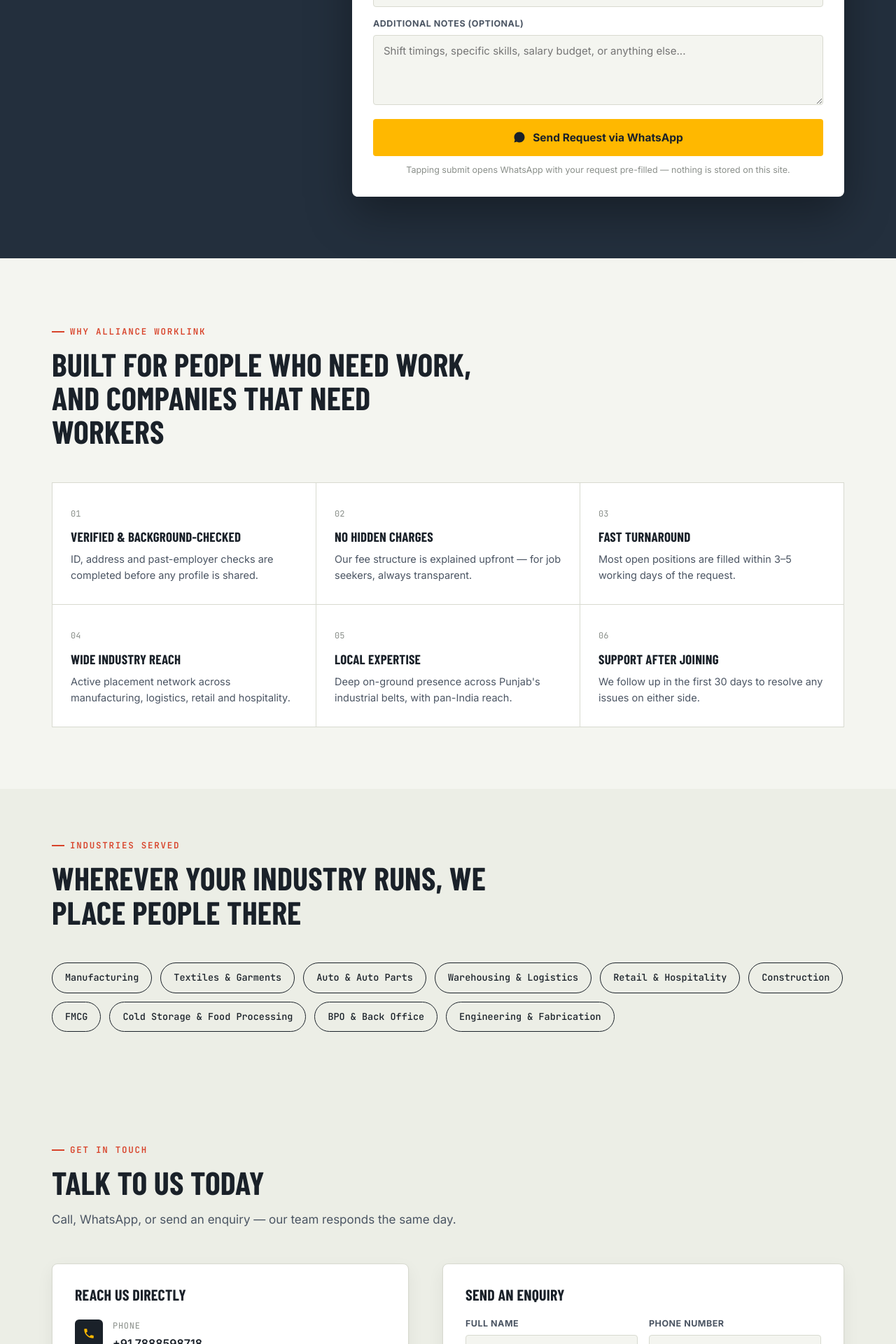
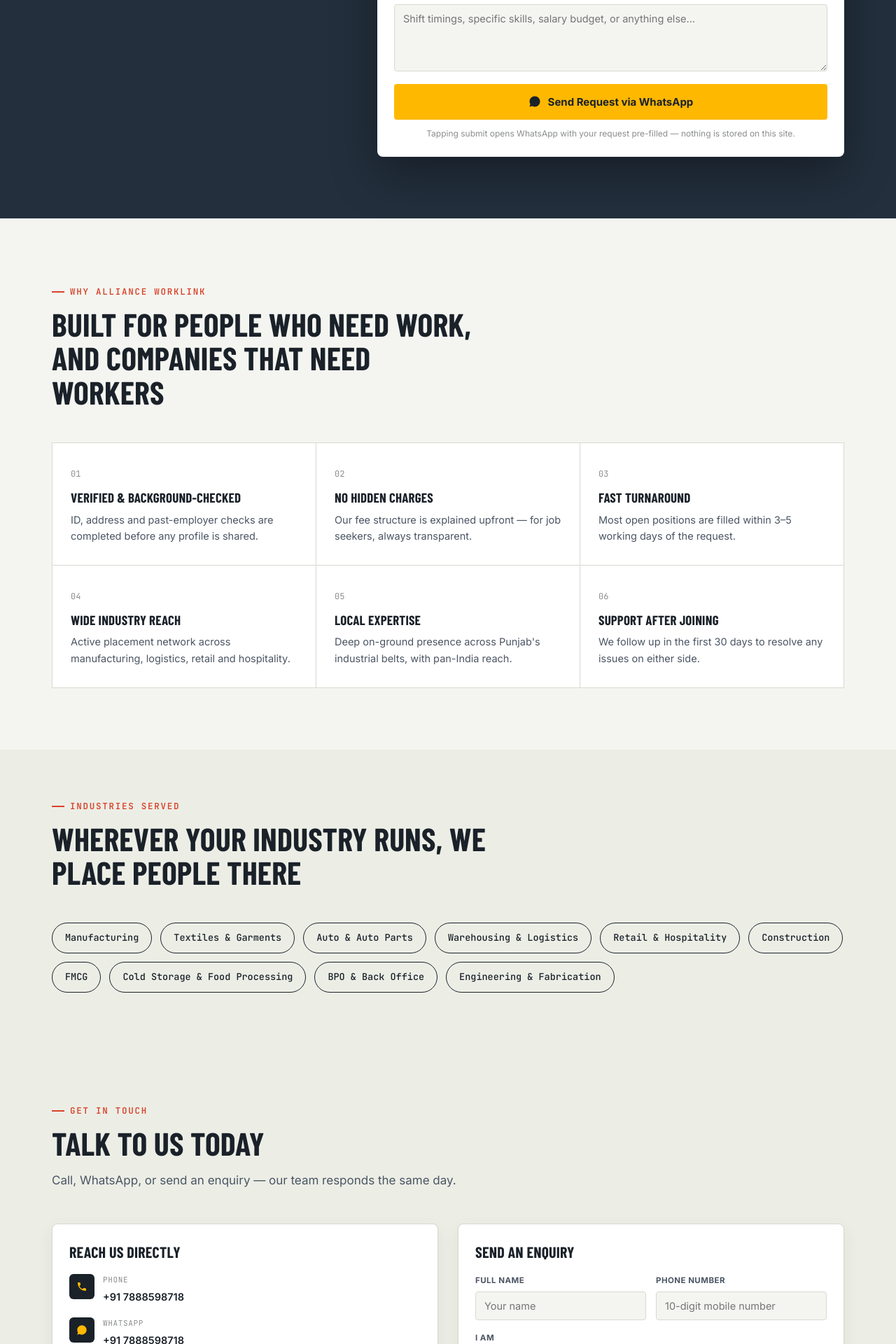
Before and after one commit to iakashpathak/AllianceWorklink, a React (Vite) app: page / in a window 1280 px wide. Shown: the part 3940-5860 px from the top of the page at 70% size. Built offline with nearby package versions, Linux system fonts and the light colour scheme; a web font is replaced by a local one.

Commit message:
Updated Alliance Worklink

```diff
--- a/src/index.css
+++ b/src/index.css
@@ -72,6 +72,10 @@ button { font-family: inherit; cursor: pointer; }
   max-width: var(--container);
   margin: 0 auto;
   padding: 0 24px;
+}
+
+@media (max-width: 480px) {
+  .container { padding: 0 16px; }
 }
 
 .eyebrow {
@@ -675,41 +679,66 @@ button { font-family: inherit; cursor: pointer; }
 .contact__inner {
   display: grid;
   grid-template-columns: 1fr 1fr;
-  gap: 48px;
+  gap: 28px;
 }
 .contact-card {
   background: var(--color-surface);
   border: 1px solid var(--color-line);
   border-radius: var(--radius-md);
-  padding: 32px;
+  padding: 28px 24px;
   box-shadow: var(--shadow-card);
+  /* Ensure card never wider than its column */
+  min-width: 0;
+  overflow: hidden;
 }
-.contact-info-list { display: flex; flex-direction: column; gap: 22px; margin-top: 24px; }
-.contact-info-item { display: flex; gap: 14px; align-items: flex-start; }
+.contact-info-list { display: flex; flex-direction: column; gap: 18px; margin-top: 20px; }
+.contact-info-item { display: flex; gap: 12px; align-items: flex-start; }
 .contact-info-item__icon {
-  width: 40px; height: 40px;
+  width: 36px; height: 36px;
   background: var(--color-ink);
   border-radius: 6px;
   display: flex; align-items: center; justify-content: center;
   flex-shrink: 0;
 }
-.contact-info-item__icon svg { width: 18px; height: 18px; color: var(--color-accent); }
-.contact-info-item .label { font-size: 12px; color: var(--color-ink-faint); font-family: var(--font-mono); text-transform: uppercase; letter-spacing: 0.06em; }
-.contact-info-item .value { font-size: 16px; font-weight: 600; margin-top: 3px; }
+.contact-info-item__icon svg { width: 16px; height: 16px; color: var(--color-accent); }
+.contact-info-item .label {
+  font-size: 11px;
+  color: var(--color-ink-faint);
+  font-family: var(--font-mono);
+  text-transform: uppercase;
+  letter-spacing: 0.06em;
+}
+.contact-info-item .value {
+  font-size: 14.5px;
+  font-weight: 600;
+  margin-top: 3px;
+  /* Long emails/phones wrap instead of overflow */
+  word-break: break-word;
+  overflow-wrap: anywhere;
+}
 .contact-info-item .value a:hover { color: var(--color-signal); }
 
-.form-row { display: flex; flex-direction: column; gap: 6px; margin-bottom: 18px; }
-.form-row label { font-size: 12.5px; font-weight: 700; text-transform: uppercase; letter-spacing: 0.04em; color: var(--color-ink-soft); }
+.form-row { display: flex; flex-direction: column; gap: 6px; margin-bottom: 16px; }
+.form-row label {
+  font-size: 11.5px;
+  font-weight: 700;
+  text-transform: uppercase;
+  letter-spacing: 0.04em;
+  color: var(--color-ink-soft);
+}
 .form-row input,
 .form-row select,
 .form-row textarea {
   border: 1.5px solid var(--color-line);
   border-radius: var(--radius-sm);
-  padding: 12px 14px;
+  padding: 11px 12px;
   font-family: var(--font-body);
-  font-size: 15px;
+  font-size: 14.5px;
   background: var(--color-bg);
   color: var(--color-ink);
+  /* Inputs must never overflow their container */
+  width: 100%;
+  min-width: 0;
 }
 .form-row input:focus,
 .form-row select:focus,
@@ -718,22 +747,28 @@ button { font-family: inherit; cursor: pointer; }
   border-color: var(--color-accent);
   background: var(--color-white);
 }
-.form-row textarea { resize: vertical; min-height: 100px; }
-.form-two { display: grid; grid-template-columns: 1fr 1fr; gap: 16px; }
-.form-note { font-size: 12.5px; color: var(--color-ink-faint); margin-top: 4px; }
+.form-row textarea { resize: vertical; min-height: 96px; }
+.form-two { display: grid; grid-template-columns: 1fr 1fr; gap: 14px; }
+.form-note { font-size: 12px; color: var(--color-ink-faint); margin-top: 6px; }
 .form-success {
   background: #eaf6ec;
   border: 1px solid #b7e0bd;
   color: #1e5c2a;
   padding: 14px 16px;
   border-radius: var(--radius-sm);
-  font-size: 14.5px;
+  font-size: 14px;
   font-weight: 600;
 }
 
+/* Tablet — stack cards */
 @media (max-width: 860px) {
-  .contact__inner { grid-template-columns: 1fr; }
+  .contact__inner { grid-template-columns: 1fr; gap: 20px; }
   .form-two { grid-template-columns: 1fr; }
+}
+
+/* Phone — reduce card padding further */
+@media (max-width: 480px) {
+  .contact-card { padding: 20px 16px; }
 }
 
 /* ─────────────────────────────────────────────
@@ -836,8 +871,11 @@ button { font-family: inherit; cursor: pointer; }
 .mpx__form-wrap {
   background: var(--color-surface);
   border-radius: var(--radius-md);
-  padding: 32px 30px 28px;
+  padding: 28px 24px 24px;
   box-shadow: 0 24px 64px rgba(0,0,0,0.35);
+  /* Never wider than its grid column */
+  min-width: 0;
+  overflow: hidden;
 }
 .mpx__form-section-label {
   font-family: var(--font-mono);
@@ -849,12 +887,12 @@ button { font-family: inherit; cursor: pointer; }
   padding-bottom: 8px;
   border-bottom: 1px solid var(--color-line);
 }
-.mpx__form .form-row { margin-bottom: 14px; }
+.mpx__form .form-row { margin-bottom: 12px; }
 .mpx__submit {
   margin-top: 6px;
   gap: 10px;
-  font-size: 15.5px;
-  padding: 15px 24px;
+  font-size: 15px;
+  padding: 14px 20px;
 }
 
 /* Success state */
@@ -874,11 +912,15 @@ button { font-family: inherit; cursor: pointer; }
   .mpx__why { grid-template-columns: repeat(2, 1fr); }
 }
 @media (max-width: 860px) {
-  .mpx__body { grid-template-columns: 1fr; }
-  .mpx__form-wrap { padding: 24px 20px 20px; }
+  .mpx__body { grid-template-columns: 1fr; gap: 32px; }
+  .mpx__form-wrap { padding: 20px 16px 18px; }
+  /* Stack form-two inside manpower form on tablet too */
+  .mpx__form .form-two { grid-template-columns: 1fr; }
 }
 @media (max-width: 640px) {
   .mpx__why { grid-template-columns: 1fr; }
+  .mpx__why-item { padding: 16px 14px; }
+  .mpx__submit { font-size: 14px; padding: 13px 16px; }
 }
 
 /* ─────────────────────────────────────────────
```
